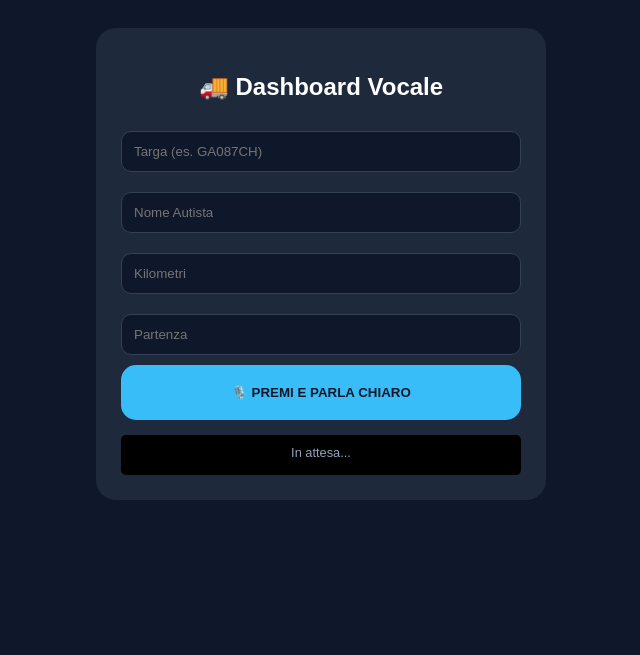
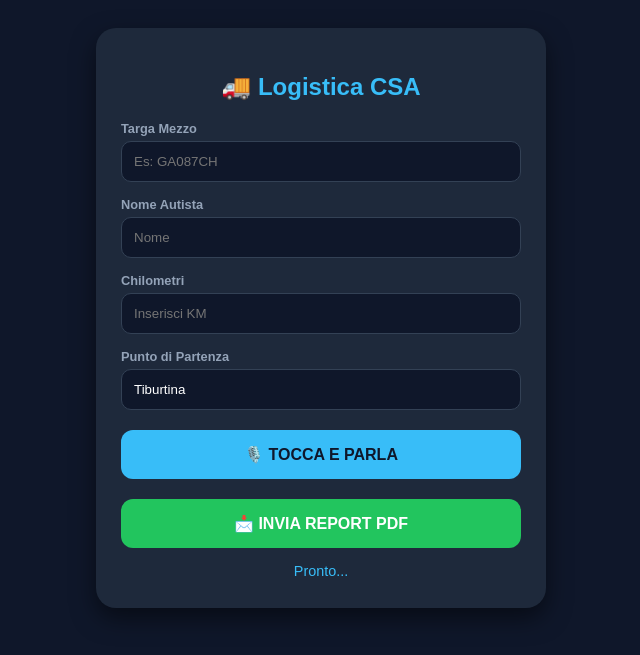
Before and after one commit to valerio121291/furgoni-uscite, a Flask app: page / in a window 1280 px wide. Shown: the top 655 px of the page, without its empty margins (319-959 px from the left). Run offline with Flask 3, Linux system fonts and the light colour scheme.

Commit message:
Update form.html

```diff
--- a/templates/form.html
+++ b/templates/form.html
@@ -2,85 +2,112 @@
 <html lang="it">
 <head>
     <meta charset="UTF-8">
-    <title>Logistica CSA - Sistema Robusto</title>
+    <meta name="viewport" content="width=device-width, initial-scale=1.0">
+    <title>Logistica CSA - Vocale</title>
     <style>
-        body { font-family: sans-serif; background: #0f172a; color: white; padding: 20px; text-align: center; }
-        .container { max-width: 400px; margin: auto; background: #1e293b; padding: 25px; border-radius: 20px; }
-        input, select { width: 100%; padding: 12px; margin: 10px 0; border-radius: 10px; border: 1px solid #334155; background: #0f172a; color: white; box-sizing: border-box; }
-        .mic-btn { background: #38bdf8; color: #0f172a; padding: 20px; width: 100%; border: none; border-radius: 15px; cursor: pointer; font-weight: bold; }
-        .recording { background: #ef4444; animation: pulse 1s infinite; }
-        #debug-text { color: #94a3b8; font-size: 0.8rem; margin-top: 15px; background: #000; padding: 10px; border-radius: 5px; min-height: 20px; }
+        body { font-family: sans-serif; background: #0f172a; color: white; display: flex; justify-content: center; padding: 20px; }
+        .box { width: 100%; max-width: 400px; background: #1e293b; padding: 25px; border-radius: 20px; box-shadow: 0 10px 25px rgba(0,0,0,0.5); }
+        h2 { text-align: center; color: #38bdf8; }
+        label { display: block; margin-top: 15px; color: #94a3b8; font-size: 0.8rem; font-weight: bold; }
+        input { width: 100%; padding: 12px; margin-top: 5px; border-radius: 10px; border: 1px solid #334155; background: #0f172a; color: white; box-sizing: border-box; }
+        .btn { width: 100%; padding: 15px; border: none; border-radius: 12px; cursor: pointer; font-weight: bold; margin-top: 20px; font-size: 1rem; }
+        #micBtn { background: #38bdf8; color: #0f172a; }
+        #sendBtn { background: #22c55e; color: white; }
+        .recording { background: #ef4444 !important; animation: pulse 1s infinite; }
+        #status { margin-top: 15px; text-align: center; color: #38bdf8; font-size: 0.9rem; min-height: 20px; }
         @keyframes pulse { 0% { opacity: 1; } 50% { opacity: 0.5; } 100% { opacity: 1; } }
     </style>
 </head>
 <body>
 
-<div class="container">
-    <h2>🚚 Dashboard Vocale</h2>
+<div class="box">
+    <h2>🚚 Logistica CSA</h2>
 
-    <input type="text" id="targa_field" placeholder="Targa (es. GA087CH)">
-    <input type="text" id="autista_field" placeholder="Nome Autista">
-    <input type="number" id="km_field" placeholder="Kilometri">
-    <input type="text" id="partenza_field" placeholder="Partenza">
+    <label>Targa Mezzo</label>
+    <input type="text" id="targa_field" placeholder="Es: GA087CH">
 
-    <button class="mic-btn" id="startBtn">🎙️ PREMI E PARLA CHIARO</button>
-    <div id="debug-text">In attesa...</div>
+    <label>Nome Autista</label>
+    <input type="text" id="autista_field" placeholder="Nome">
+
+    <label>Chilometri</label>
+    <input type="number" id="km_field" placeholder="Inserisci KM">
+
+    <label>Punto di Partenza</label>
+    <input type="text" id="partenza_field" value="Tiburtina">
+
+    <button id="micBtn" class="btn">🎙️ TOCCA E PARLA</button>
+    <button id="sendBtn" class="btn">📩 INVIA REPORT PDF</button>
+
+    <div id="status">Pronto...</div>
 </div>
 
 <script>
-    const startBtn = document.getElementById('startBtn');
-    const debug = document.getElementById('debug-text');
+    const micBtn = document.getElementById('micBtn');
+    const sendBtn = document.getElementById('sendBtn');
+    const status = document.getElementById('status');
 
-    // Mappe locali per velocizzare l'analisi
+    // Mappe Locali veloci
     const furgoni = { "piccolo": "GA087CH", "medio": "GX942TS", "grande": "GG862HC", "grosso": "GG862HC" };
-    const autisti = ["Valerio", "Daniele", "Costantino", "Simone", "Stefano"];
 
     if ('webkitSpeechRecognition' in window) {
         const rec = new webkitSpeechRecognition();
         rec.lang = 'it-IT';
-        rec.continuous = false;
+        rec.interimResults = true;
 
-        startBtn.onclick = () => { rec.start(); startBtn.classList.add('recording'); };
+        micBtn.onclick = () => { rec.start(); micBtn.classList.add('recording'); };
 
         rec.onresult = (event) => {
-            startBtn.classList.remove('recording');
-            const testo = event.results[0][0].transcript.toLowerCase();
-            debug.innerText = "Hai detto: " + testo;
+            let transcript = event.results[0][0].transcript.toLowerCase();
+            status.innerText = transcript;
 
-            // --- LOGICA 1: ANALISI LOCALE IMMEDIATA ---
-            // Cerca furgone
-            for (let key in furgoni) {
-                if (testo.includes(key)) document.getElementById('targa_field').value = furgoni[key];
-            }
-            // Cerca autista
-            autisti.forEach(a => {
-                if (testo.includes(a.toLowerCase())) document.getElementById('autista_field').value = a;
-            });
-            // Cerca KM (cerca sequenza di numeri)
-            const numeri = testo.match(/\d+/g);
-            if (numeri) document.getElementById('km_field').value = numeri[0];
+            if (event.results[0].isFinal) {
+                micBtn.classList.remove('recording');
 
-            // --- LOGICA 2: RIFINITURA CON IA ---
+                // 1. Analisi locale rapida
+                for (let k in furgoni) { if (transcript.includes(k)) document.getElementById('targa_field').value = furgoni[k]; }
+                const num = transcript.match(/\d+/g);
+                if (num) document.getElementById('km_field').value = num[0];
+
+                // 2. Rifinitura IA
                 fetch('/elabora_voce', {
                     method: 'POST',
                     headers: {'Content-Type': 'application/json'},
-                body: JSON.stringify({testo: testo})
+                    body: JSON.stringify({testo: transcript})
                 })
-            .then(res => res.json())
+                .then(r => r.json())
                 .then(data => {
-                console.log("Dati IA:", data);
-                // Sovrascrivi solo se l'IA ha trovato qualcosa di meglio
-                if(data.targa) document.getElementById('targa_select').value = data.targa;
+                    if(data.targa) document.getElementById('targa_field').value = data.targa;
                     if(data.autista) document.getElementById('autista_field').value = data.autista;
                     if(data.km) document.getElementById('km_field').value = data.km.toString().replace(/\D/g, "");
                     if(data.partenza) document.getElementById('partenza_field').value = data.partenza;
-                debug.innerText = "✅ Analisi IA completata";
-            })
-            .catch(err => {
-                debug.innerText = "⚠️ Analisi locale fatta, IA non raggiungibile.";
+                    status.innerText = "✅ IA ha rifinito i dati!";
                 });
+            }
         };
     }
+
+    sendBtn.onclick = () => {
+        status.innerText = "⏳ Generazione PDF e invio email...";
+        const info = {
+            targa: document.getElementById('targa_field').value,
+            autista: document.getElementById('autista_field').value,
+            km: document.getElementById('km_field').value,
+            partenza: document.getElementById('partenza_field').value,
+            data_ora: new Date().toLocaleString()
+        };
+
+        fetch('/genera_e_invia', {
+            method: 'POST',
+            headers: {'Content-Type': 'application/json'},
+            body: JSON.stringify(info)
+        })
+        .then(r => r.json())
+        .then(d => {
+            alert(d.message);
+            status.innerText = "📧 Inviato!";
+        })
+        .catch(e => alert("Errore invio"));
+    };
 </script>
 </body>
 </html>
```
Lines whose indentation alone changed are shown as unchanged.
